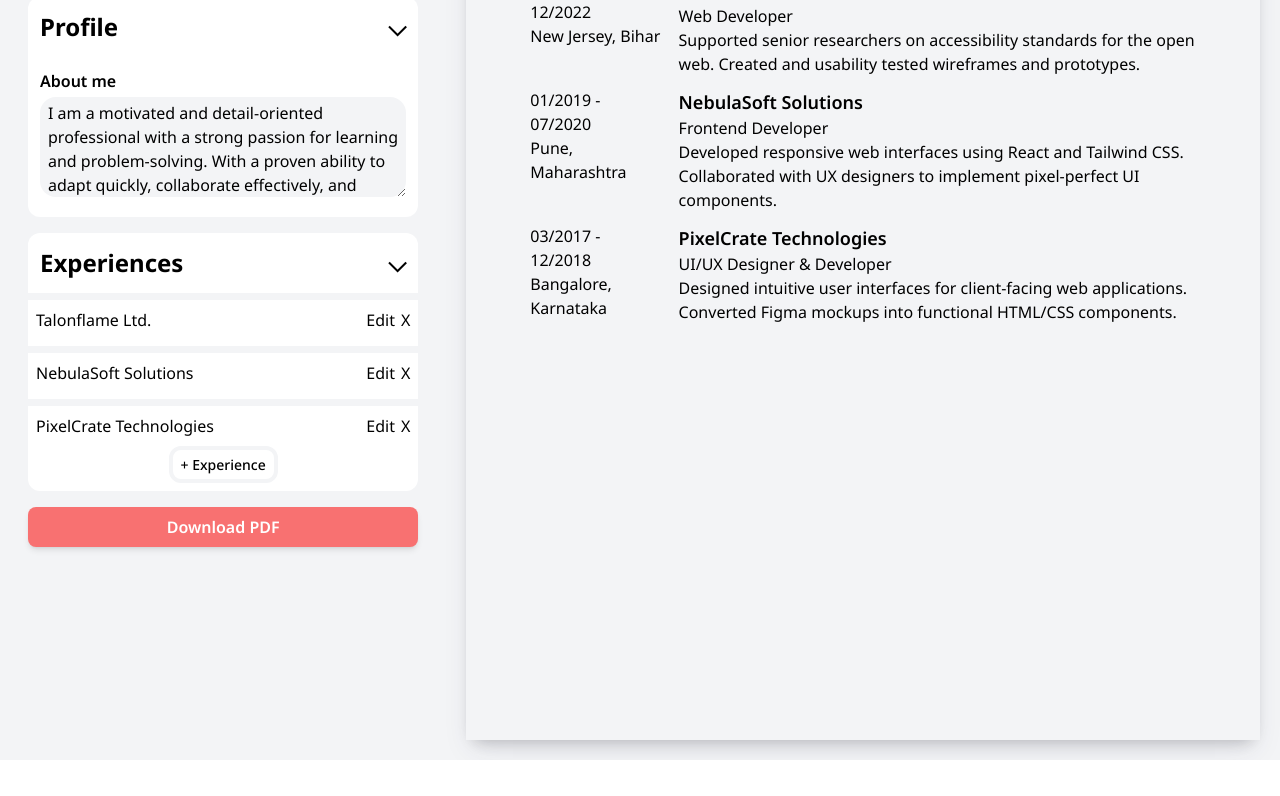
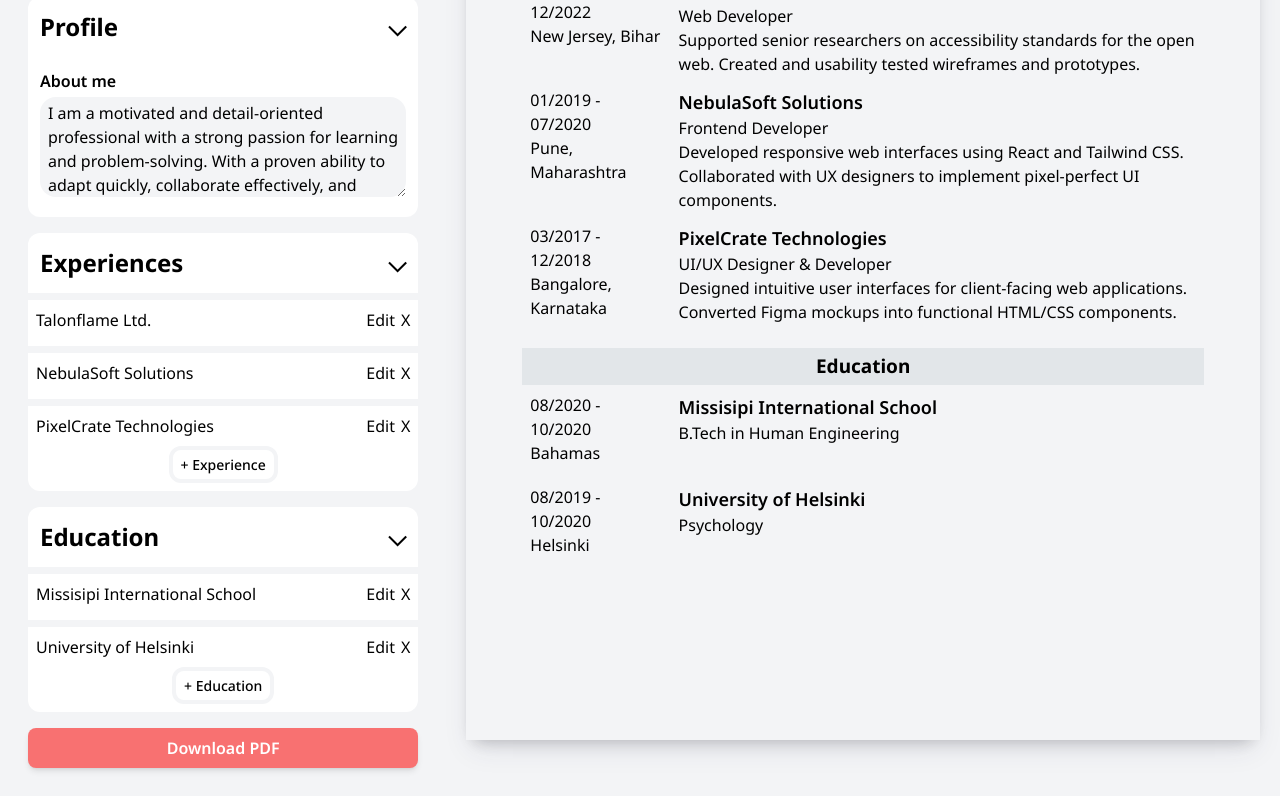
Before and after one commit to Soham-Powar/Resume-builder, a React (Vite) app: page / in a window 1280 px wide. Shown: the part 403-1199 px from the top of the page. Before the commit the page ends 1163 px from the top, so only its background shows below. Built offline with nearby package versions, Linux system fonts and the light colour scheme.

Commit message:
Complete education section.

```diff
--- a/src/App.jsx
+++ b/src/App.jsx
@@ -3,10 +3,12 @@ import { useState } from "react";
 import PersonalInfo from "./components/PersonalInfo";
 import Profile from "./components/Profile";
 import ExperienceSection from "./components/ExperienceSection";
+import EducationSection from "./components/EducationSection";
 
 import PersonalInfoForm from "./components/PersonalInfoForm";
 import ProfileForm from "./components/ProfileForm";
 import ExperiencePanel from "./components/ExperiencePanel";
+import EducationPanel from "./components/EducationPanel";
 
 import generatePDF from "./components/generatePDF"
 
@@ -56,6 +58,26 @@ export default function App() {
 			}
 		]
 	)
+	const [educations, setEducations] = useState(
+		[
+			{
+				index: 0,
+				school: "Missisipi International School",
+				degree: "B.Tech in Human Engineering",
+				startDate: "08/2020",
+				endDate: "10/2020",
+				location: "Bahamas"
+			},
+			{
+				index: 1,
+				school: "University of Helsinki",
+				degree: "Psychology",
+				startDate: "08/2019",
+				endDate: "10/2020",
+				location: "Helsinki"
+			},
+		]
+	)
 
 	return (
 		<div className="flex flex-col sm:flex-row justify-center bg-[#F3F4F6] p-5 gap-10">
@@ -64,6 +86,7 @@ export default function App() {
 				<PersonalInfoForm setPersonalInfo={setPersonalInfo} personalInfo={personalInfo} />
 				<ProfileForm setProfile={setProfile} profile={profile} />
 				<ExperiencePanel setExperiences={setExperiences} experiences={experiences} />
+				<EducationPanel setEducations={setEducations} educations={educations} />
 				<button
 					onClick={generatePDF}
 					className="bg-[#F87171] hover:bg-[#ef4444] text-white font-semibold py-2 px-4 rounded-lg shadow-md transition-colors duration-200"
@@ -78,7 +101,7 @@ export default function App() {
 				<PersonalInfo personalInfo={personalInfo} />
 				<Profile profile={profile} />
 				<ExperienceSection experiences={experiences} />
-				{/* <Education /> */}
+				<EducationSection educations={educations} />
 			</div>
 
 
--- a/src/components/Education.jsx
+++ b/src/components/Education.jsx
@@ -6,9 +6,8 @@ export default function Education({ education }) {
 				<p>{education.location}</p>
 			</div>
 			<div className="flex-7/9 pt-2">
-				<p className="font-semibold text-lg">{education.companyName}</p>
-				<p>{education.position}</p>
-				<p>{education.description}</p>
+				<p className="font-semibold text-lg">{education.school}</p>
+				<p>{education.degree}</p>
 			</div>
 		</div>
 	);
--- a/src/components/EducationForm.jsx
+++ b/src/components/EducationForm.jsx
@@ -1,17 +1,15 @@
 import FormInput from "./FormInput";
-import FormTextArea from "./FormTextArea";
 
 export default function EducationForm({ setEducations, educations, eduID }) {
 	return (
 		<div className="bg-white p-3 py-0">
-			<FormInput name="Company Name" isRequired={true} type="text" setInfo={setEducations} info={educations} eduID={eduID} />
-			<FormInput name="Position" isRequired={true} type="text" setInfo={setEducations} info={educations} eduID={eduID} />
+			<FormInput name="School" isRequired={true} type="text" setInfo={setEducations} info={educations} id={eduID} />
+			<FormInput name="Degree" isRequired={true} type="text" setInfo={setEducations} info={educations} id={eduID} />
 			<div className="flex gap-1">
-				<FormInput name="Start Date" isRequired={true} type="text" setInfo={setEducations} info={educations} eduID={eduID} />
-				<FormInput name="End Date" isRequired={true} type="text" setInfo={setEducations} info={educations} eduID={eduID} />
+				<FormInput name="Start Date" isRequired={true} type="text" setInfo={setEducations} info={educations} id={eduID} />
+				<FormInput name="End Date" isRequired={true} type="text" setInfo={setEducations} info={educations} id={eduID} />
 			</div>
-			<FormInput name="Location" isRequired={false} type="text" setInfo={setEducations} info={educations} eduID={eduID} />
-			<FormTextArea name="Description" isRequired={false} setInfo={setEducations} info={educations} eduID={eduID} />
+			<FormInput name="Location" isRequired={false} type="text" setInfo={setEducations} info={educations} id={eduID} />
 		</div>
 	);
 }
--- a/src/components/EducationPanel.jsx
+++ b/src/components/EducationPanel.jsx
@@ -9,12 +9,11 @@ export default function EducationPanel({ setEducations, educations }) {
 	function addNewEducation() {
 		const newExp = {
 			index: eduIndex,
-			companyName: "",
-			position: "",
+			school: "",
+			degree: "",
 			startDate: "",
 			endDate: "",
 			location: "",
-			description: "",
 		}
 		setEducations([
 			...educations,
@@ -32,7 +31,7 @@ export default function EducationPanel({ setEducations, educations }) {
 
 			{formShown >= 0 ? (
 				<>
-					<EducationForm educations={educations} setEducations={setEducations} expID={formShown} />
+					<EducationForm educations={educations} setEducations={setEducations} eduID={formShown} />
 					<button onClick={() => setFormShown(-1)} className="bg-[#187FF5] text-white font-bold py-1.5 px-2.5 rounded-lg ml-[40%] hover:bg-[#187ff5c4]">Save</button>
 				</>
 
@@ -42,7 +41,7 @@ export default function EducationPanel({ setEducations, educations }) {
 						{educations.map(education => {
 							return (
 								<div key={education.index} className="flex justify-between p-2 border-t-7 border-[#F3F4F6] items-center">
-									<li>{education.companyName}</li>
+									<li>{education.school}</li>
 									<div className="flex gap-1.5">
 										<button onClick={() => setFormShown(education.index)}>Edit</button>
 										<button>X</button>
--- a/src/components/ExperienceForm.jsx
+++ b/src/components/ExperienceForm.jsx
@@ -4,14 +4,14 @@ import FormTextArea from "./FormTextArea";
 export default function ExperienceForm({ setExperiences, experiences, expID }) {
 	return (
 		<div className="bg-white p-3 py-0">
-			<FormInput name="Company Name" isRequired={true} type="text" setInfo={setExperiences} info={experiences} expID={expID} />
-			<FormInput name="Position" isRequired={true} type="text" setInfo={setExperiences} info={experiences} expID={expID} />
+			<FormInput name="Company Name" isRequired={true} type="text" setInfo={setExperiences} info={experiences} id={expID} />
+			<FormInput name="Position" isRequired={true} type="text" setInfo={setExperiences} info={experiences} id={expID} />
 			<div className="flex gap-1">
-				<FormInput name="Start Date" isRequired={true} type="text" setInfo={setExperiences} info={experiences} expID={expID} />
-				<FormInput name="End Date" isRequired={true} type="text" setInfo={setExperiences} info={experiences} expID={expID} />
+				<FormInput name="Start Date" isRequired={true} type="text" setInfo={setExperiences} info={experiences} id={expID} />
+				<FormInput name="End Date" isRequired={true} type="text" setInfo={setExperiences} info={experiences} id={expID} />
 			</div>
-			<FormInput name="Location" isRequired={false} type="text" setInfo={setExperiences} info={experiences} expID={expID} />
-			<FormTextArea name="Description" isRequired={false} setInfo={setExperiences} info={experiences} expID={expID} />
+			<FormInput name="Location" isRequired={false} type="text" setInfo={setExperiences} info={experiences} id={expID} />
+			<FormTextArea name="Description" isRequired={false} setInfo={setExperiences} info={experiences} id={expID} />
 		</div>
 	);
 }
--- a/src/components/FormInput.jsx
+++ b/src/components/FormInput.jsx
@@ -1,17 +1,17 @@
 
 
-export default function FormInput({ name, isRequired, type, setInfo, info, expID }) {
+export default function FormInput({ name, isRequired, type, setInfo, info, id }) {
 
 	function handleInputChange(e) {
 		if (Array.isArray(info)) {
 
 			const copyExperience = {
-				...info[expID],
+				...info[id],
 				[idfy]: e.target.value,
 			};
 
 			const shallowCopy = info.slice();
-			shallowCopy[expID] = copyExperience;
+			shallowCopy[id] = copyExperience;
 			setInfo(shallowCopy);
 
 		} else {
@@ -41,7 +41,7 @@ export default function FormInput({ name, isRequired, type, setInfo, info, expID
 				required={isRequired}
 				value={
 					Array.isArray(info)
-						? info[expID]?.[idfy] || ""
+						? info[id]?.[idfy] || ""
 						: info[idfy] || ""
 				}
 				onChange={(e) =>
--- a/src/components/FormTextArea.jsx
+++ b/src/components/FormTextArea.jsx
@@ -1,17 +1,17 @@
 
 
-export default function FormTextArea({ name, isRequired, setInfo, info, expID, className }) {
+export default function FormTextArea({ name, isRequired, setInfo, info, id, className }) {
 
 	function handleInputChange(e) {
 		if (Array.isArray(info)) {
 
 			const copyExperience = {
-				...info[expID],
+				...info[id],
 				[idfy]: e.target.value,
 			};
 
 			const shallowCopy = info.slice();
-			shallowCopy[expID] = copyExperience;
+			shallowCopy[id] = copyExperience;
 			setInfo(shallowCopy);
 
 		} else {
@@ -40,7 +40,7 @@ export default function FormTextArea({ name, isRequired, setInfo, info, expID, c
 				required={isRequired}
 				value={
 					Array.isArray(info)
-						? info[expID]?.[idfy] || ""
+						? info[id]?.[idfy] || ""
 						: info[idfy] || ""
 				}
 				onChange={(e) =>
```
